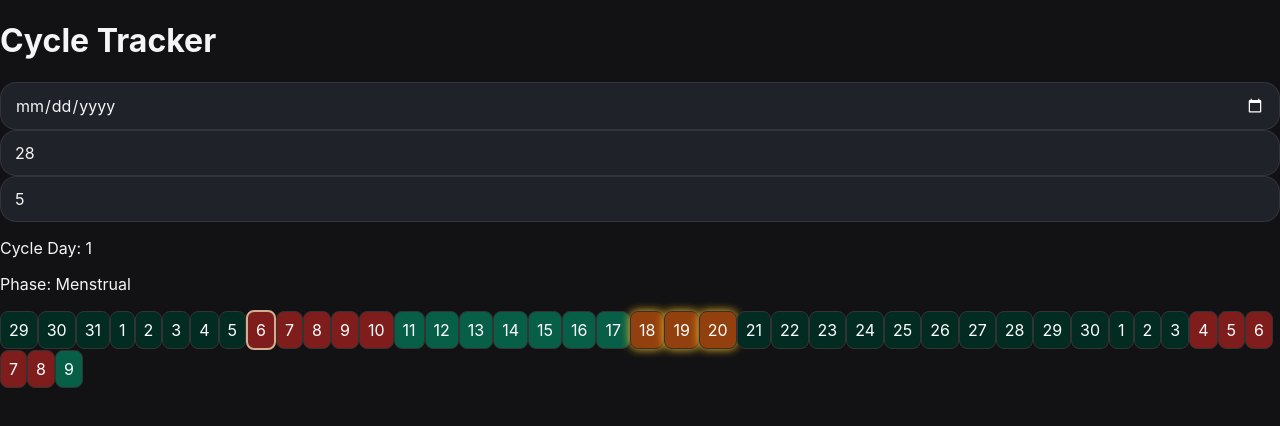
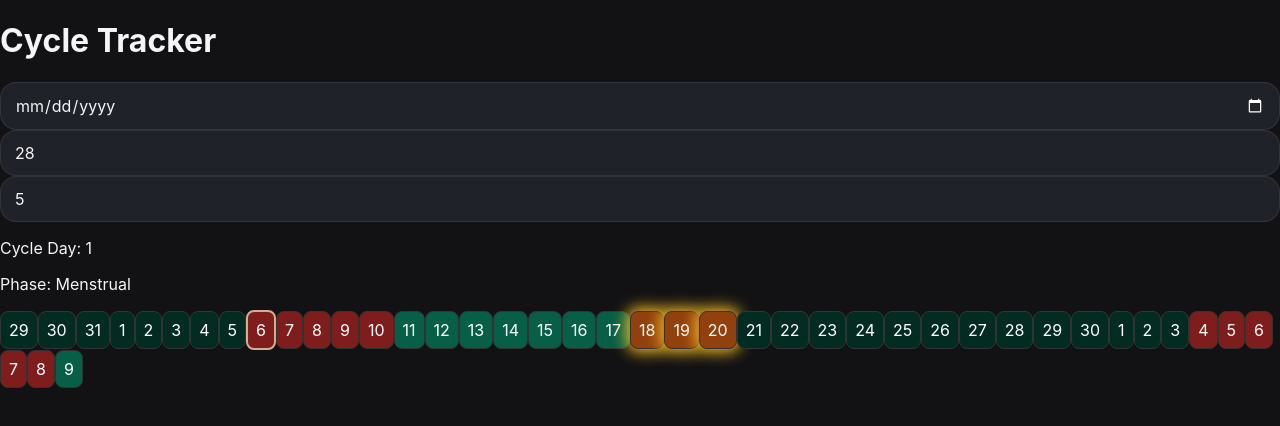
Before and after one commit to Veeralie/period-app, a React (Vite) app: page / in a window 1280 px wide. Shown: the top 426 px of the page. Built offline with nearby package versions, Linux system fonts and the light colour scheme.

Commit message:
Update App.jsx

```diff
--- a/src/App.jsx
+++ b/src/App.jsx
@@ -123,13 +123,14 @@ export default function App() {
                       ? "#92400e"   // gold
                       : "#022c22",  // luteal dark green
               color: "white",
-              // ✅ ADD THIS
+
+              //
               boxShadow:
                 d.phase === "Ovulation"
-                  ? "0 0 10px #fbbf24"
+                  ? "0 0 15px 3px #fbbf24"
                   : "none",
             }}
-        >
+          >
           {d.day}
         </button>
         ))}
```
